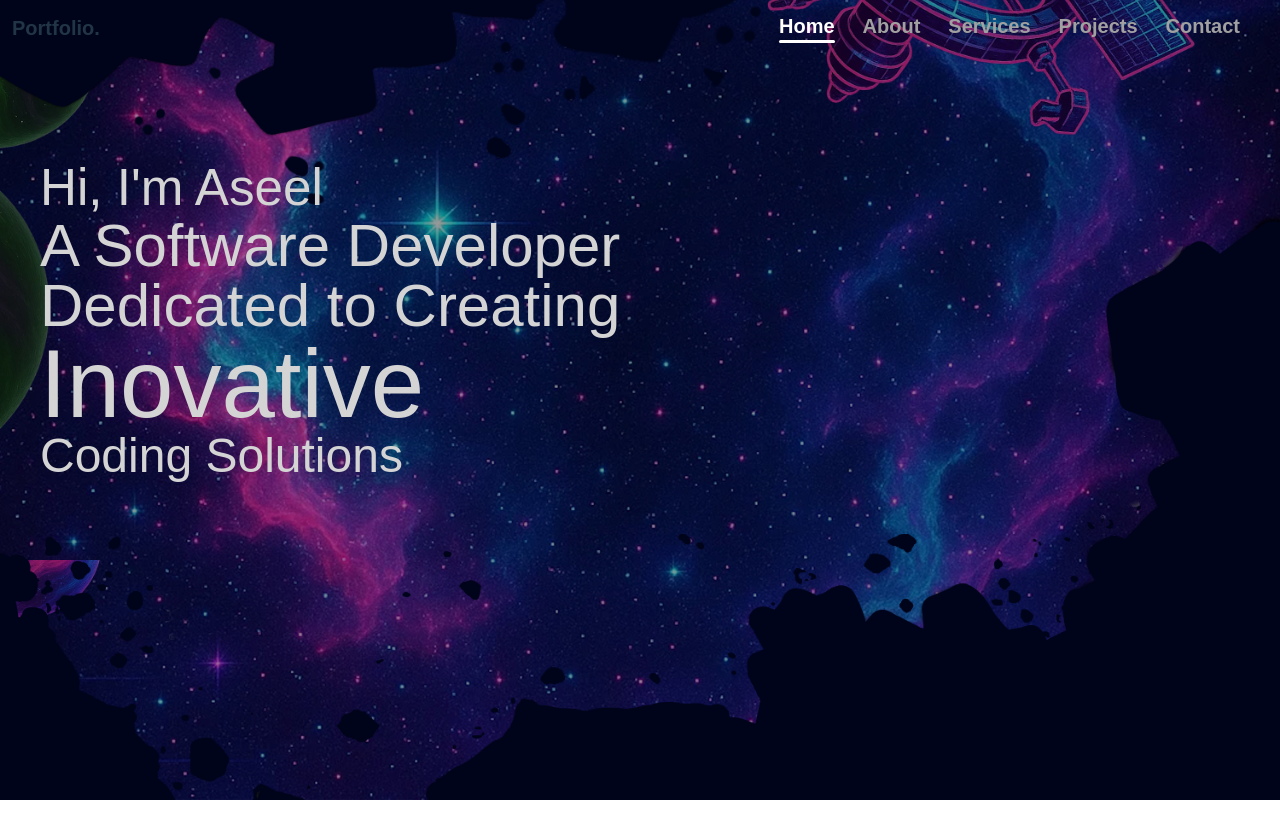
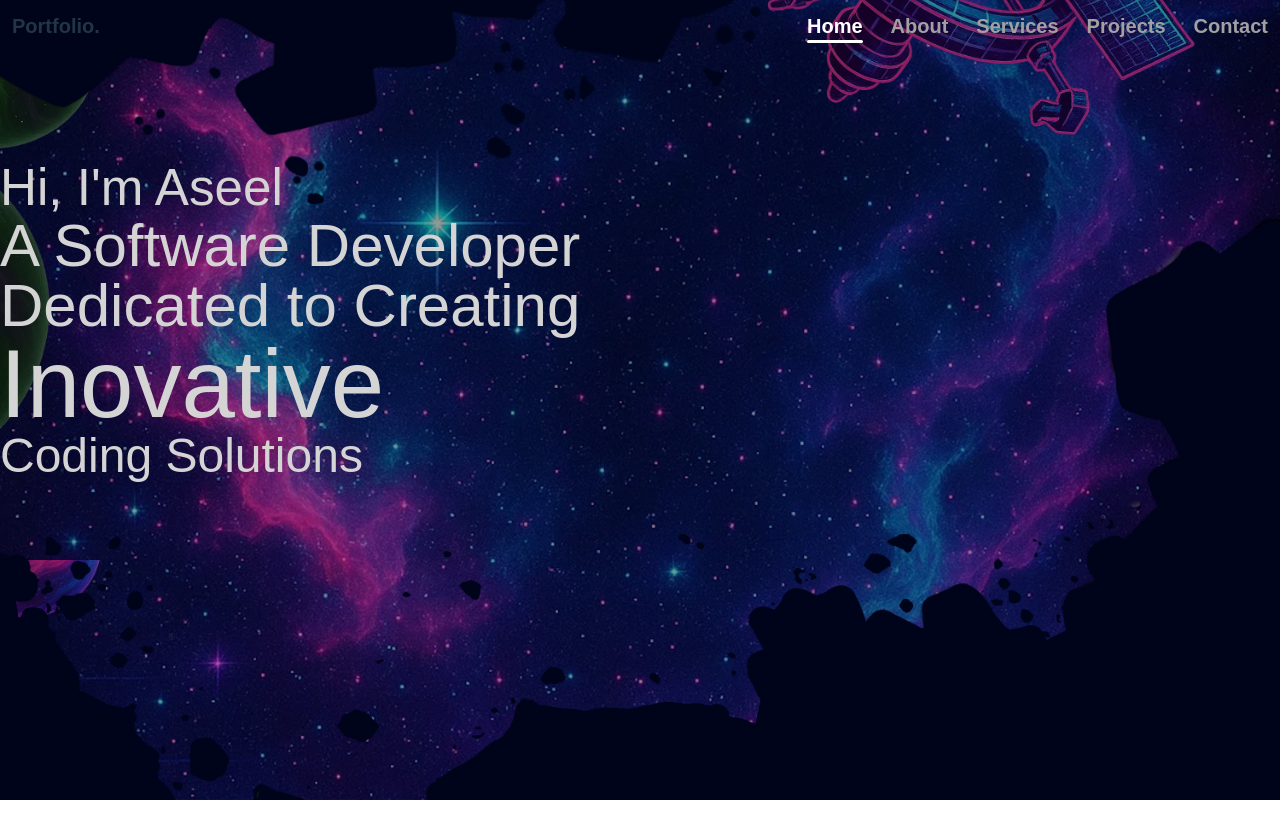
Before and after one commit to AseelFatayerji/CodeCanvas, a React (Vite) app: page / in a window 1280 px wide. Shown: the top 838 px of the page. Built offline with nearby package versions, Linux system fonts and the light colour scheme; a web font is replaced by a local one.

Commit message:
fixed spacing

```diff
--- a/src/components/HeroText.jsx
+++ b/src/components/HeroText.jsx
@@ -8,7 +8,7 @@ function HeroText() {
     visible: { opacity: 1, x: 0 },
   };
   return (
-    <div className="z-10 mt-20 text-center md:mt-40 rounded-3xl bg-clip-text md:text-left sm:px-10 ">
+    <div className="z-10 mt-20 text-center md:mt-40 rounded-3xl bg-clip-text md:text-left ">
       <div className="flex-col hidden md:flex text-neutral-300 font-medium">
         <motion.h1
           className="text-4xl"
--- a/src/components/navbar.jsx
+++ b/src/components/navbar.jsx
@@ -26,14 +26,14 @@ function NavLinks() {
 function Navbar() {
   const [isOpen, setIsOpen] = useState(false);
   return (
-    <header className="p-3  fixed w-full z-20 index-x-0">
-      <div className="flex items-center justify-between py-2 sm:py-0">
+    <header className="p-3  fixed w-screen z-20 index-x-0">
+      <div className="flex justify-between ">
         <div>
           <NavLink to="/" className="text-xl font-bold transition-colors">
             Portfolio.
           </NavLink>
         </div>
-        <div className="flex gap-7 justify-even">
+        <div className="flex justify-even">
           <nav className="hidden sm:flex gap-7 justify-even">
             <NavLinks margin={0} />
           </nav>
--- a/src/css/index.css
+++ b/src/css/index.css
@@ -7,6 +7,8 @@
   line-height: 1.5;
   color-scheme: light dark;
   background-color: #00041A;
+  margin: 0;
+  padding: 0;
 }
 
 
--- a/src/pages/Hero.jsx
+++ b/src/pages/Hero.jsx
@@ -6,6 +6,7 @@ function Hero() {
     <div className="flex justify-center md:justify-start min-h-screen overflow-hidden">
       <HeroText />
       <ParallaxBg />
+      <figure className="absolute inset-0 w-[90vw] h-[100vw]"></figure>
     </div>
   );
 }
```
